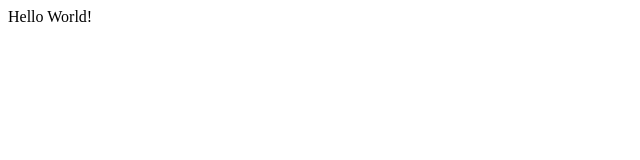
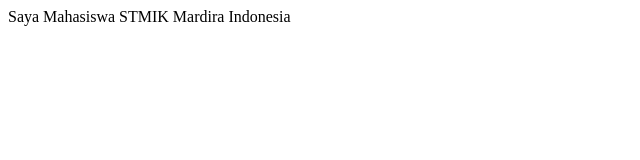
Before and after one commit to linarsdna/belajar1, a plain HTML site: page index.html in a window 1280 px wide. Shown: the whole page, without its empty margins (0-640 px from the left). Drawn offline with Linux system fonts and the light colour scheme.

```diff
--- a/index.html
+++ b/index.html
@@ -6,6 +6,6 @@
     <title>Document</title>
 </head>
 <body>
-    Hello World!
+    Saya Mahasiswa STMIK Mardira Indonesia
 </body>
 </html>
```
